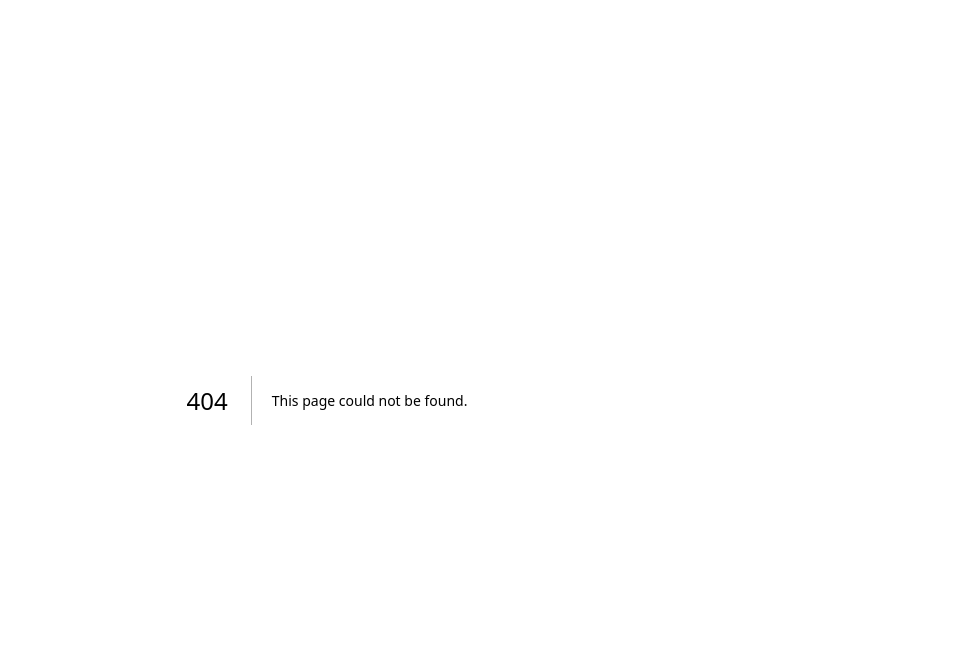
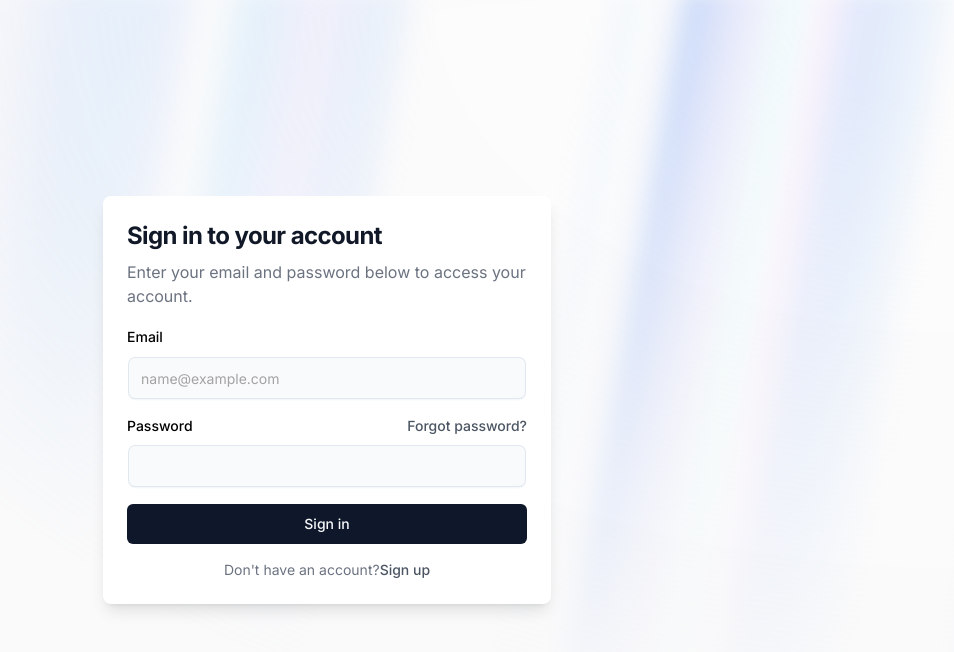
Before and after one commit to rohith1222004/Restaurant, a Next.js app: page /login in a window 1280 px wide. Before the commit this address had no page. Shown: the top 652 px of the page, without its empty margins (313-1267 px from the left). Built offline with nearby package versions, Linux system fonts and the light colour scheme.

Commit message:
Login page

```diff
--- /dev/null
+++ b/app/login/page.tsx
@@ -0,0 +1,64 @@
+'use client'
+import { Label } from "@/components/ui/label"
+import { Input } from "@/components/ui/input"
+import Link from "next/link"
+import { Button } from "@/components/ui/button"
+import { motion } from "framer-motion";
+import React from "react";
+import { AuroraBackground } from "@/components/ui/aurora-background";
+
+ function AuroraBackgroundDemo() {
+  return (
+    <AuroraBackground>
+      <motion.div
+        initial={{ opacity: 0.0, y: 40 }}
+        whileInView={{ opacity: 1, y: 0 }}
+        transition={{
+          delay: 0.3,
+          duration: 0.8,
+          ease: "easeInOut",
+        }}
+        className="relative flex flex-col gap-4 items-center justify-center px-4"
+      >
+      <div className="w-full max-w-md rounded-lg bg-white p-6 shadow-lg transition-all duration-300 hover:scale-[1.01] hover:shadow-2xl dark:bg-[#1f2937]">
+        <div className="space-y-4">
+          <div className="space-y-2">
+            <h2 className="text-2xl font-bold tracking-tight text-gray-900 dark:text-white">Sign in to your account</h2>
+            <p className="text-gray-500 dark:text-gray-400">
+              Enter your email and password below to access your account.
+            </p>
+          </div>
+          <form className="space-y-4">
+            <div className="space-y-2">
+              <Label htmlFor="email">Email</Label>
+              <Input id="email" placeholder="name@example.com" required type="email" />
+            </div>
+            <div className="space-y-2">
+              <div className="flex items-center justify-between">
+                <Label htmlFor="password">Password</Label>
+                <Link className="text-sm font-medium text-gray-600 hover:underline dark:text-gray-400" href="#">
+                  Forgot password?
+                </Link>
+              </div>
+              <Input id="password" required type="password" />
+            </div>
+            <Button
+              className="w-full transform transition-all duration-300 hover:scale-[1.02] hover:bg-gray-900 dark:hover:bg-gray-700"
+              type="submit"
+            >
+              Sign in
+            </Button>
+          </form>
+          <div className="text-center text-sm text-gray-500 dark:text-gray-400">
+            Don't have an account?
+            <Link className="font-medium text-gray-600 hover:underline dark:text-gray-400" href="#">
+              Sign up
+            </Link>
+          </div>
+        </div>
+      </div>
+      </motion.div>
+    </AuroraBackground>
+  );
+}
+export default AuroraBackgroundDemo
--- a/package.json
+++ b/package.json
@@ -9,6 +9,9 @@
     "lint": "next lint"
   },
   "dependencies": {
+    "@emotion/react": "^11.11.4",
+    "@emotion/styled": "^11.11.5",
+    "@mui/material": "^5.15.15",
     "@radix-ui/react-alert-dialog": "^1.0.5",
     "@radix-ui/react-dropdown-menu": "^2.0.6",
     "@radix-ui/react-label": "^2.0.2",
--- a/tailwind.config.ts
+++ b/tailwind.config.ts
@@ -28,6 +28,7 @@ const config = {
       boxShadow: {
         input: `0px 2px 3px -1px rgba(0,0,0,0.1), 0px 1px 0px 0px rgba(25,28,33,0.02), 0px 0px 0px 1px rgba(25,28,33,0.08)`,
       },
+
       colors: {
         border: "hsl(var(--border))",
         input: "hsl(var(--input))",
@@ -89,6 +90,7 @@ const config = {
       animation: {
         "accordion-down": "accordion-down 0.2s ease-out",
         "accordion-up": "accordion-up 0.2s ease-out",
+        aurora: "aurora 60s linear infinite",
       },
     },
   },
```
Also changed, not shown: 1 other file (tests, documents, lock files or other folders).
